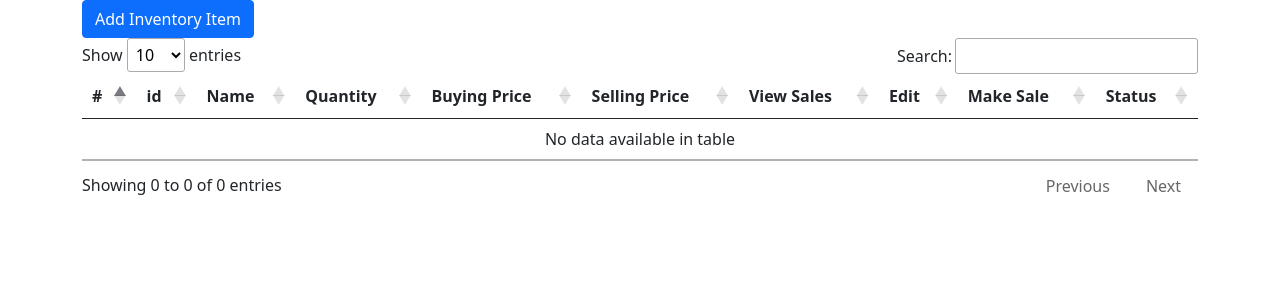
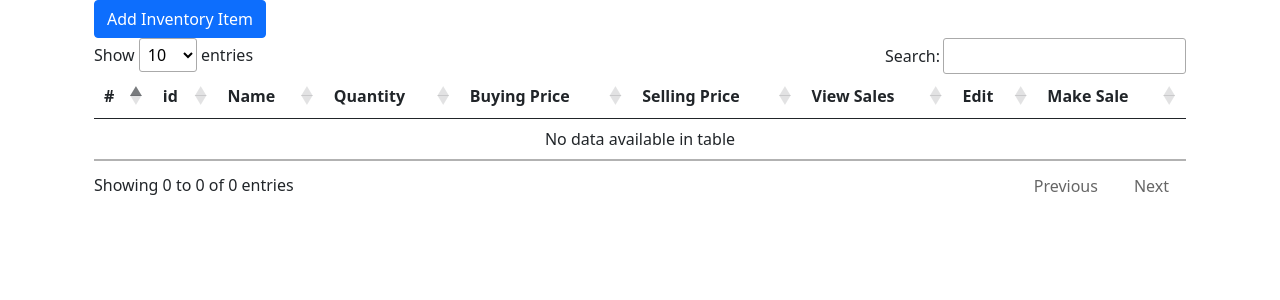
Before and after one commit to Theceri/flaskinventory, a Flask app: page / in a window 1280 px wide. Shown: the part 56-356 px from the top of the page. Run offline with Flask 2, Linux system fonts and the light colour scheme; data that the repository does not hold is empty; some libraries are stand-ins or nearby versions.

Commit message:
removed last column on the inventory table

```diff
--- a/templates/base.html
+++ b/templates/base.html
@@ -43,7 +43,11 @@
         </div>
     </nav>
 
-   {% block content %}{% endblock %}
+
+    <div class="container">
+        {% block content %}{% endblock %}
+    </div>
+
 
     <!-- datatables -->
     <script src="https://code.jquery.com/jquery-3.6.0.js"
--- a/templates/items.html
+++ b/templates/items.html
@@ -57,7 +57,6 @@
                 <th scope="col">View Sales</th>
                 <th scope="col">Edit</th>
                 <th scope="col">Make Sale</th>
-                <th scope="col">Status</th>
             </tr>
         </thead>
         <tbody>
@@ -110,9 +109,6 @@
                         </div>
                     </div>
                 </td>
-                <td>
-
-                </td>
             </tr>
             {% endfor %}
         </tbody>
```
Also changed, not shown: 1 other file.
